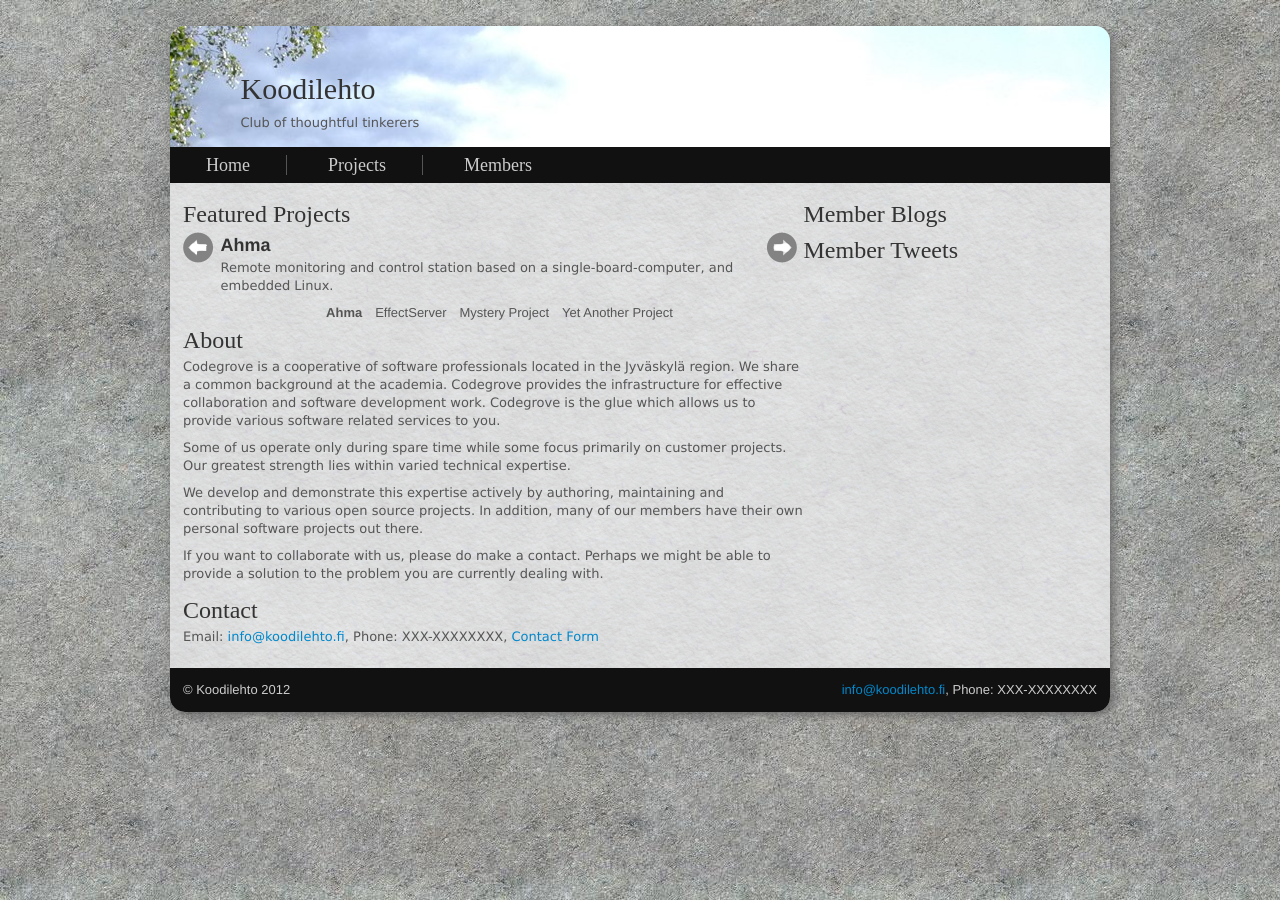
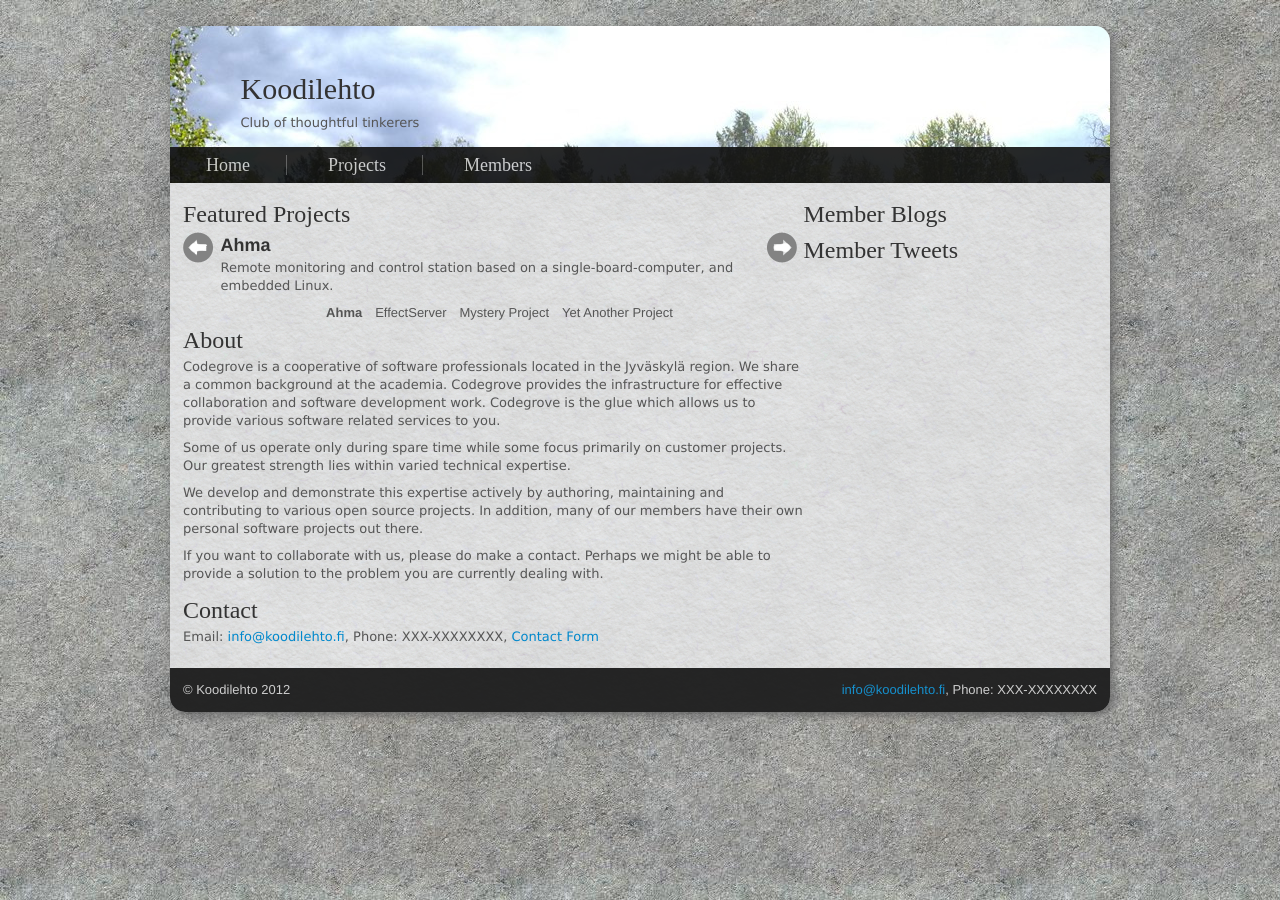
Before and after one commit to koodilehto/koodilehto-site, a Jekyll site: the page built from index.html, in a window 1280 px wide. Built offline with Jekyll 4.4.1, drawn with Linux system fonts in a browser that asks for light colours; some web fonts are replaced.

Commit message:
Tweak navi and footer bg

```diff
--- a/css/base.css
+++ b/css/base.css
@@ -29,6 +29,7 @@ body > .container {
     -moz-border-radius: 15px 15px 0 0;
     border-radius: 15px 15px 0 0;
     background-image: url("../images/grove.jpg");
+    background-position: 0px -53px;
 }
 
 .hero-unit h1 {
@@ -58,6 +59,10 @@ footer {
     background: #111;
     list-style: none;
     font-size: large;
+}
+
+#navi, footer {
+    opacity: 0.9;
 }
 
 #navi .selected {
```
